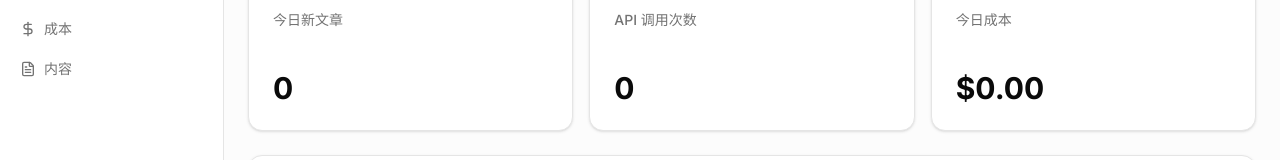
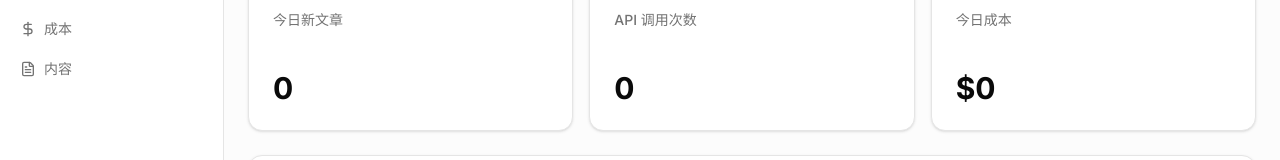
Before and after one commit to TL-Yao/web3KnowledgeBase, a Next.js app in the folder web3-insight/frontend/: page /admin in a window 1280 px wide. Shown: the part 261-421 px from the top of the page. Built offline with nearby package versions, Linux system fonts and the light colour scheme; no server answers.

Commit message:
fix: use exact ?? 0 pattern for todayCost as specified
Co-Authored-By: Claude Sonnet 4.5 <noreply@anthropic.com>

```diff
--- a/web3-insight/frontend/app/admin/page.tsx
+++ b/web3-insight/frontend/app/admin/page.tsx
@@ -54,7 +54,7 @@ export default function AdminPage() {
             </CardTitle>
           </CardHeader>
           <CardContent>
-            <div className="text-3xl font-bold">${(stats?.todayCost ?? 0).toFixed(2)}</div>
+            <div className="text-3xl font-bold">${stats?.todayCost ?? 0}</div>
           </CardContent>
         </Card>
       </div>
```
